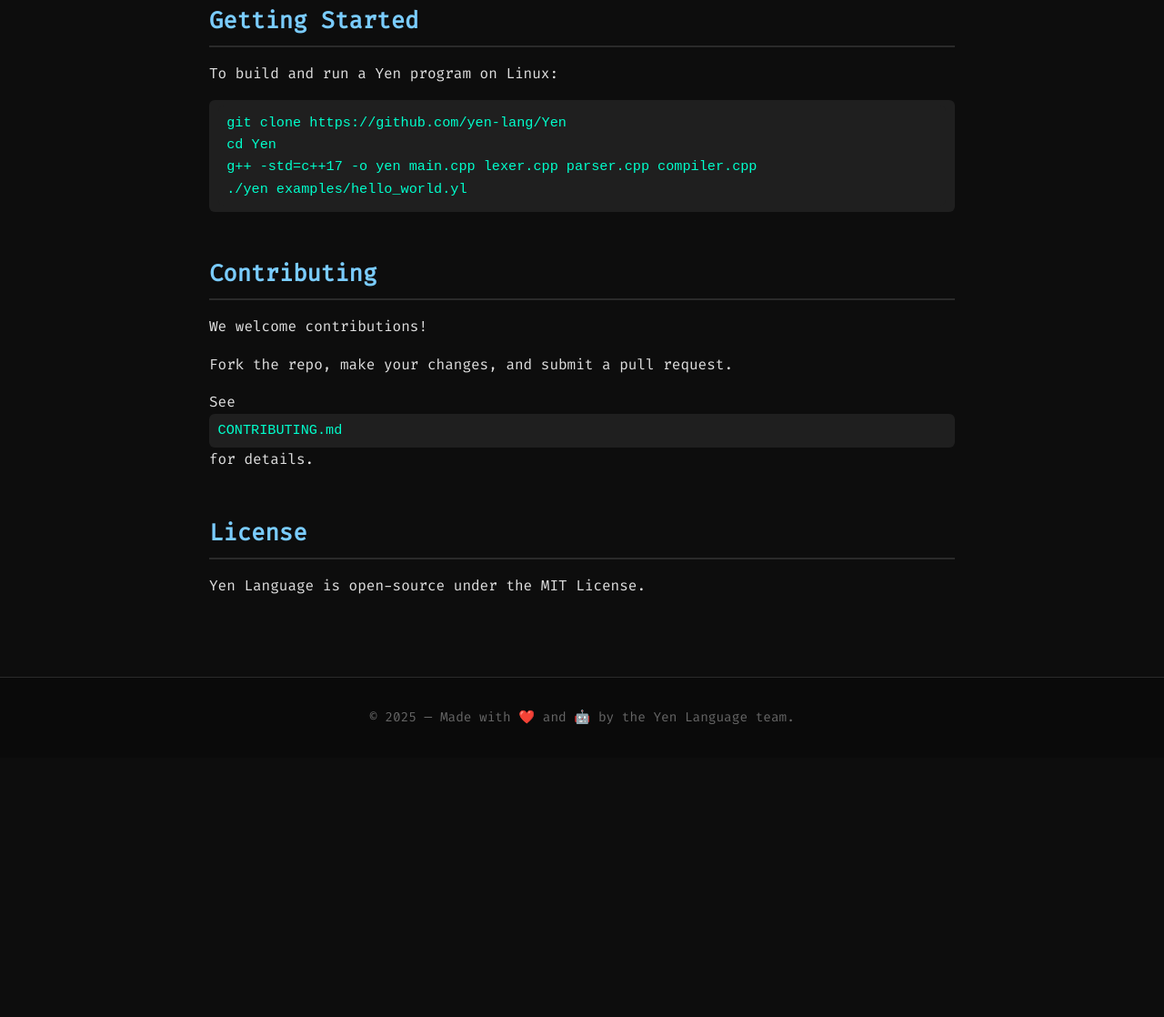
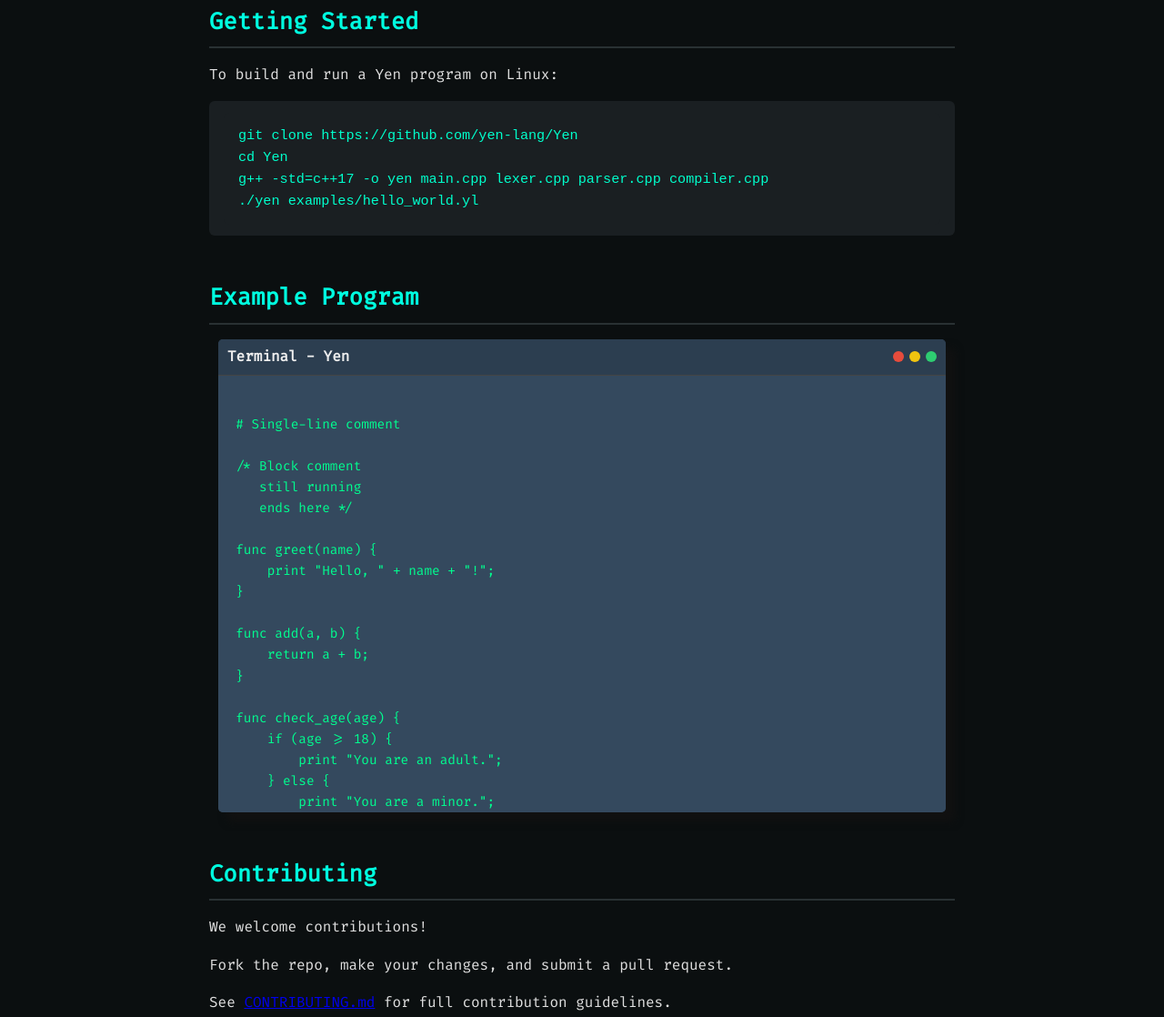
Before and after one commit to yen-lang/yen-lang.github.io, a plain HTML site: page index.html in a window 1280 px wide. Shown: the part 954-2072 px from the top of the page at 91% size. Before the commit the page ends 1787 px from the top, so only its background shows below. Drawn offline with Linux system fonts and the light colour scheme.

Commit message:
Update index.html

```diff
--- a/index.html
+++ b/index.html
@@ -4,14 +4,14 @@
   <meta charset="UTF-8" />
   <meta name="viewport" content="width=device-width, initial-scale=1.0" />
   <title>Yen Language</title>
-  <link href="https://fonts.googleapis.com/css2?family=Fira+Code&display=swap" rel="stylesheet">
+  <link href="https://fonts.googleapis.com/css2?family=Fira+Code&family=Ubuntu&display=swap" rel="stylesheet">
   <style>
     :root {
-      --bg: #0d0d0d;
+      --bg: #0b0f10;
       --fg: #e0e0e0;
-      --accent: #7accff;
-      --highlight: #1f1f1f;
-      --border: #2a2a2a;
+      --accent: #00ffe0;
+      --highlight: #1a1f22;
+      --border: #293133;
     }
     * {
       box-sizing: border-box;
@@ -24,12 +24,13 @@
       line-height: 1.6;
     }
     header {
-      background-color: #111827;
+      background-color: #101417;
       padding: 1.5rem 2rem;
       display: flex;
       justify-content: space-between;
       align-items: center;
-      box-shadow: 0 2px 8px rgba(0, 0, 0, 0.5);
+      border-bottom: 1px solid var(--border);
+      box-shadow: 0 2px 10px rgba(0, 255, 224, 0.05);
     }
     header h1 {
       margin: 0;
@@ -81,15 +82,67 @@
     code, pre {
       background: var(--highlight);
       color: #00ffcc;
-      padding: 0.4rem 0.6rem;
+      padding: 0.8rem 1rem;
       border-radius: 6px;
       font-size: 0.95rem;
       display: block;
       white-space: pre-wrap;
+      overflow-x: auto;
     }
-    pre {
-      margin-top: 0.5rem;
-      overflow-x: auto;
+    a.button-link {
+      display: inline-block;
+      margin-top: 1rem;
+      padding: 0.6rem 1rem;
+      border: 1px solid var(--accent);
+      border-radius: 5px;
+      color: var(--accent);
+      text-decoration: none;
+      transition: 0.3s;
+    }
+    a.button-link:hover {
+      background-color: var(--accent);
+      color: #000;
+    }
+    .window {
+      width: 100%;
+      max-width: 800px;
+      margin: 0 auto;
+      background: #2c3e50;
+      border-radius: 5px;
+      box-shadow: 10px 10px 10px #111;
+      overflow: hidden;
+    }
+    .controls {
+      height: 40px;
+      display: flex;
+      align-items: center;
+      padding: 0 10px;
+      background: #2c3e50;
+      border-bottom: 1px solid #444;
+    }
+    .buttons {
+      display: flex;
+      gap: 6px;
+      margin-left: auto;
+    }
+    .buttons .close { background: #e74c3c; }
+    .buttons .maximize { background: #f1c40f; }
+    .buttons .minimize { background: #2ecc71; }
+    .buttons div {
+      width: 12px;
+      height: 12px;
+      border-radius: 50%;
+      background: #999;
+    }
+    .bash {
+      background: #34495e;
+      color: #00ff90;
+      padding: 1.2rem;
+      font-family: 'Fira Code', monospace;
+      font-size: 0.9rem;
+      white-space: pre-wrap;
+      height: 480px;
+      overflow-y: auto;
     }
   </style>
 </head>
@@ -101,6 +154,7 @@
       <a href="#about">About</a>
       <a href="#features">Features</a>
       <a href="#getting-started">Getting Started</a>
+      <a href="#example">Example</a>
       <a href="#contributing">Contribute</a>
       <a href="https://github.com/yen-lang/Yen" target="_blank">GitHub</a>
     </nav>
@@ -109,7 +163,7 @@
   <main>
     <section id="about">
       <h2>About</h2>
-      <p>Yen is a lightweight, expressive, and interpreted programming language inspired by Python, Rust, and C++. Built with performance and simplicity in mind, Yen aims to bring structure and clarity to scripting.</p>
+      <p>Yen is a lightweight, expressive, and interpreted programming language inspired by Python, Nim, C++, and Rust. Built with performance and simplicity in mind, Yen aims to bring structure and clarity to scripting.</p>
       <div class="badge">
         <img src="https://img.shields.io/badge/Code%2040%25%20AI%20-%2060%25%20Human-blueviolet?style=for-the-badge&logo=openai&logoColor=white" alt="AI Badge" />
       </div>
@@ -136,11 +190,86 @@ g++ -std=c++17 -o yen main.cpp lexer.cpp parser.cpp compiler.cpp
 ./yen examples/hello_world.yl</code></pre>
     </section>
 
+    <section id="example">
+      <h2>Example Program</h2>
+      <div class="window">
+        <div class="controls">
+          <span style="color: #eee; font-weight: bold">Terminal - Yen</span>
+          <div class="buttons">
+            <div class="close"></div>
+            <div class="maximize"></div>
+            <div class="minimize"></div>
+          </div>
+        </div>
+        <div class="bash">
+# Single-line comment
+
+/* Block comment
+   still running
+   ends here */
+
+func greet(name) {
+    print "Hello, " + name + "!";
+}
+
+func add(a, b) {
+    return a + b;
+}
+
+func check_age(age) {
+    if (age >= 18) {
+        print "You are an adult.";
+    } else {
+        print "You are a minor.";
+    }
+}
+
+func types_and_casting() {
+    let text = "123";
+    let integer = int(text);
+    let decimal = float("3.14");
+    let boolean = bool("true");
+    let converted = str(999);
+
+    print "Original text: " + text;
+    print "Converted to int: " + integer;
+    print "Converted to float: " + decimal;
+    print "Converted to bool: " + boolean;
+    print "Converted to string: " + converted;
+
+    let sum = integer + 7;
+    print "Sum (int + int): " + sum;
+
+    let total = decimal + 2.86;
+    print "Sum (float + float): " + total;
+
+    let mixed = "Value: " + total;
+    print mixed;
+}
+
+func interact() {
+    let name = input("What is your name?");
+    let age = input<int>("How old are you?");
+
+    greet(name);
+    check_age(age);
+
+    let result = add(10, 5);
+    print "10 + 5 = " + result;
+
+    types_and_casting();
+}
+
+interact();
+        </div>
+      </div>
+    </section>
+
     <section id="contributing">
       <h2>Contributing</h2>
       <p>We welcome contributions!</p>
       <p>Fork the repo, make your changes, and submit a pull request.</p>
-      <p>See <code>CONTRIBUTING.md</code> for details.</p>
+      <p>See <a href="https://github.com/yen-lang/Yen/blob/main/CONTRIBUTING.md" target="_blank">CONTRIBUTING.md</a> for full contribution guidelines.</p>
     </section>
 
     <section id="license">
```
